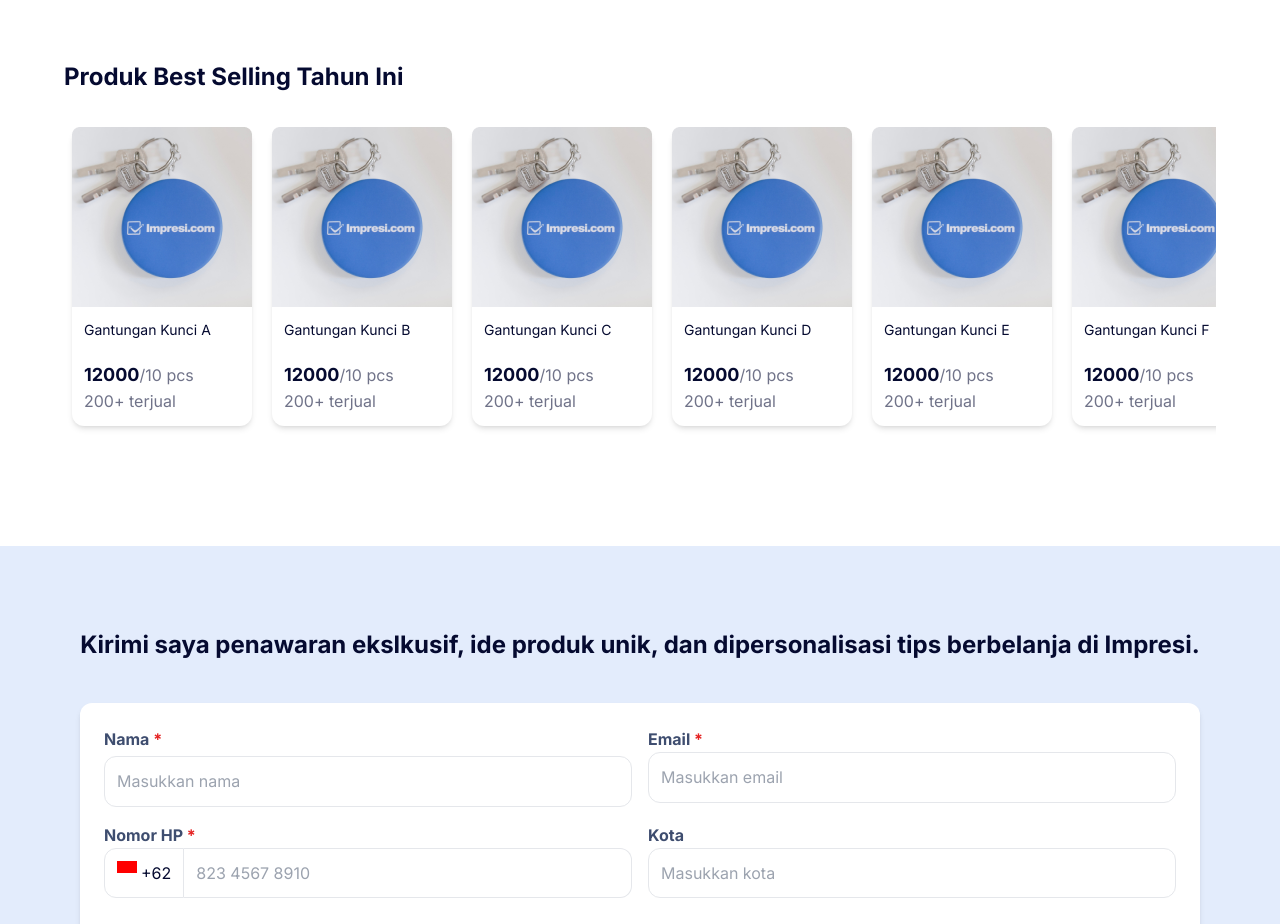
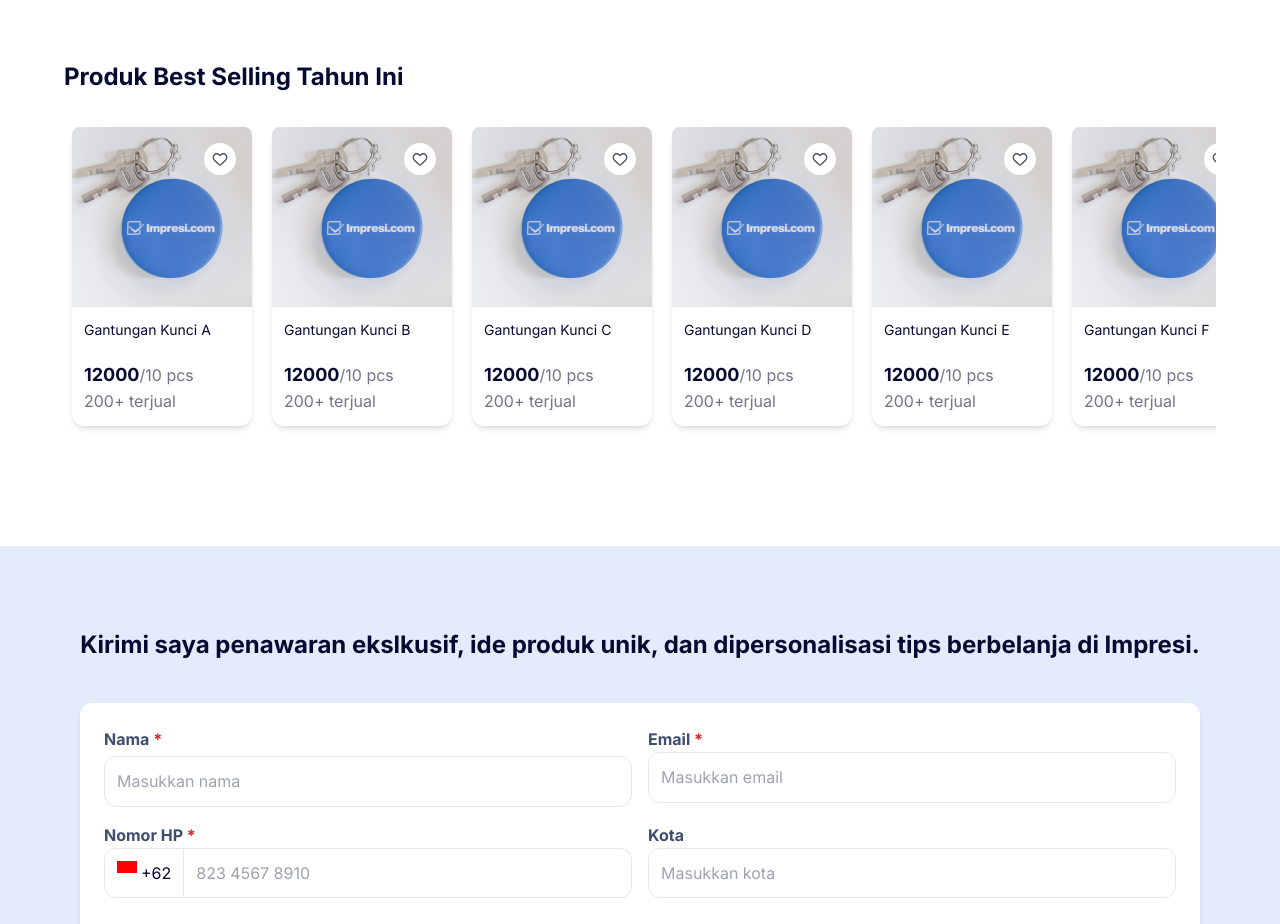
Before and after one commit to acomarcho/myimpresi-frontend, a Next.js app: page / in a window 1280 px wide. Shown: the part 1360-2284 px from the top of the page. Built offline with nearby package versions, Linux system fonts and the light colour scheme; no server answers.

Commit message:
Feat: Add like icon at product

```diff
--- a/pages/index.tsx
+++ b/pages/index.tsx
@@ -175,7 +175,7 @@ export default function Home() {
               return (
                 <div
                   key={p.id}
-                  className="shadow-md rounded-xl bg-neutral-10 w-[180px] flex-shrink-0 transition-all cursor-pointer hover:scale-[1.05]"
+                  className="shadow-md rounded-xl bg-neutral-10 w-[180px] flex-shrink-0 transition-all cursor-pointer hover:scale-[1.05] relative"
                 >
                   <Image
                     src={p.imagePath}
@@ -199,6 +199,15 @@ export default function Home() {
                     <p className="font-inter text-neutral-60">
                       {p.soldAmount}+ terjual
                     </p>
+                  </div>
+                  <div className="absolute w-[2rem] h-[2rem] bg-neutral-10 rounded-full top-[1rem] right-[1rem] flex items-center justify-center">
+                    <Image
+                      src="/assets/heart.svg"
+                      height={16}
+                      width={16}
+                      alt="Heart"
+                      className="transition-all hover:scale-[1.2]"
+                    />
                   </div>
                 </div>
               );
```
Also changed, not shown: public/assets/heart-filled.svg (added), public/assets/heart.svg (added).
